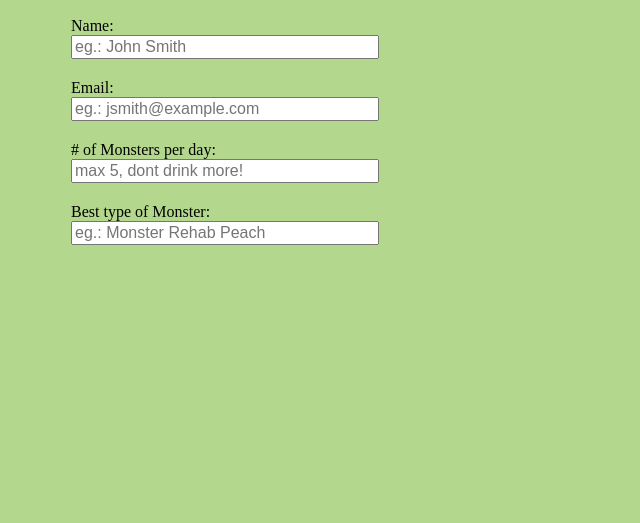
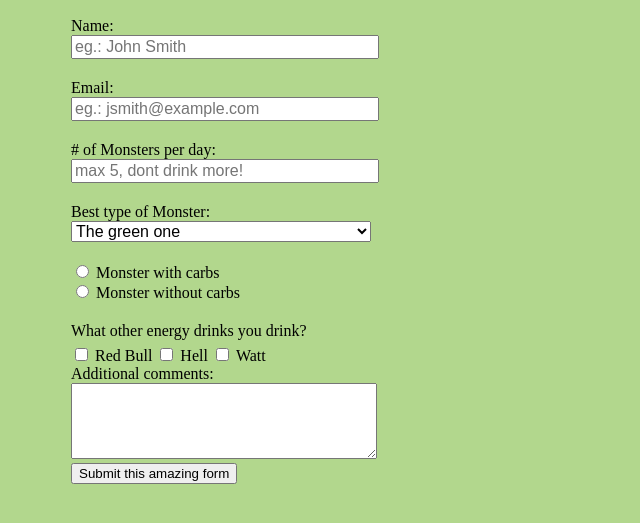
Before and after one commit to RichardOtvos/fcc-survey-form, a plain HTML site: page index.html in a window 1280 px wide. Shown: the part 101-624 px from the top of the page, without its empty margins (269-909 px from the left). Drawn offline with Linux system fonts and the light colour scheme.

Commit message:
Adds extra inputs, finishes page

```diff
--- a/index.html
+++ b/index.html
@@ -21,9 +21,36 @@
             margin-top: 20px;
         }
 
-        input{
+        input,
+        select,
+        textarea{
             width: 300px;
             font-size: 16px;
+        }
+
+        textarea{
+            height: 70px;
+        }
+
+        .radio-fields,
+        .checkbox-fields{
+            margin-top: 20px;
+        }
+
+        .radio-fields label,
+        .radio-fields input{
+            display: inline-block;
+            width: auto;
+        }
+
+        .checkbox-fields label,
+        .checkbox-fields input{
+            display: inline-block;
+            width: auto;
+        }
+
+        .checkbox-fields p{
+            margin-bottom: 5px;
         }
     </style>
 </head>
@@ -47,8 +74,36 @@
             <input type="number" id="number" name="number" required min="0" max="5" placeholder="max 5, dont drink more!">
         </div>
         <div>
-            <label for="flavour" id="flavour-label">Best type of Monster:</label>
-            <input type="text" id="flavour" name="flavour" required placeholder="eg.: Monster Rehab Peach">
+            <label for="dropdown" id="flavour-label">Best type of Monster:</label>
+            <select name="flavour" id="dropdown">
+                <option value="green">The green one</option>
+                <option value="blue">The blue one</option>
+                <option value="yellow">The yellow one</option>
+                <option value="ultra-white">Ultra White</option>
+                <option value="ultra-red">Ultra Red</option>
+                <option value="reahab-it">Rehab Ice Tea</option>
+                <option value="reahab-peach">Rehab Peach</option>
+            </select>
+            <div class="radio-fields">
+                <input type="radio" id="carb" name="prefer-carbs" value="carbs">
+                <label for="carb">Monster with carbs</label>
+                <br>
+                <input type="radio" id="no-carb" name="prefer-carbs" value="no-carbs">
+                <label for="no-carb">Monster without carbs</label>
+            </div>
+            <div class="checkbox-fields">
+                <p>What other energy drinks you drink?</p>
+                <input type="checkbox" id="red-bull" value="red-bull" name="other-brands">
+                <label for="red-bull">Red Bull</label>
+                <input type="checkbox" id="hell" value="hell" name="other-brands">
+                <label for="red-bull">Hell</label>
+                <input type="checkbox" id="watt" value="watt" name="other-brands">
+                <label for="red-bull">Watt</label>
+            </div>
+            <label for="comments">Additional comments:</label>
+            <textarea id="comments" name="comments"></textarea>
+            <br>
+            <button type="submit" id="submit">Submit this amazing form</button>
         </div>
     </form>
 </div>
```
